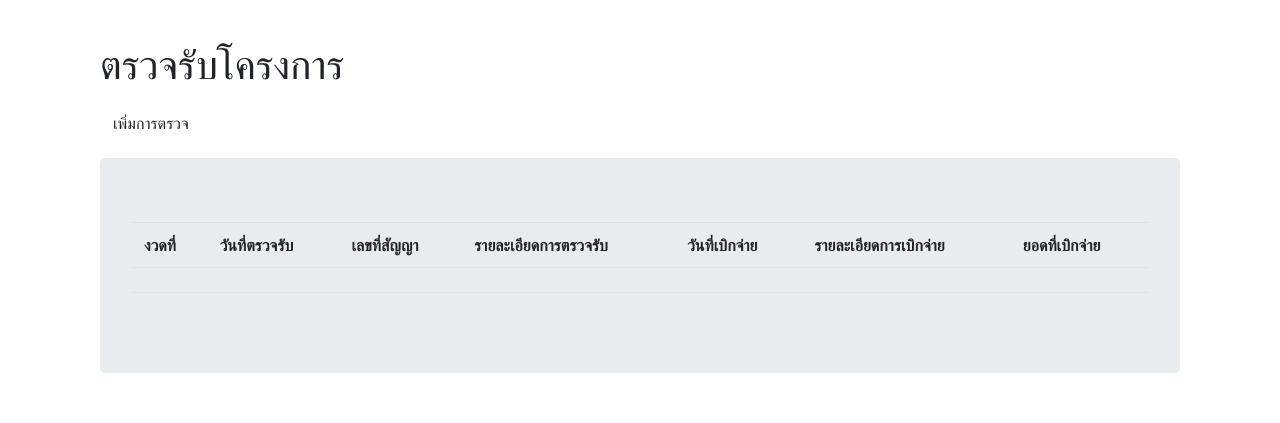
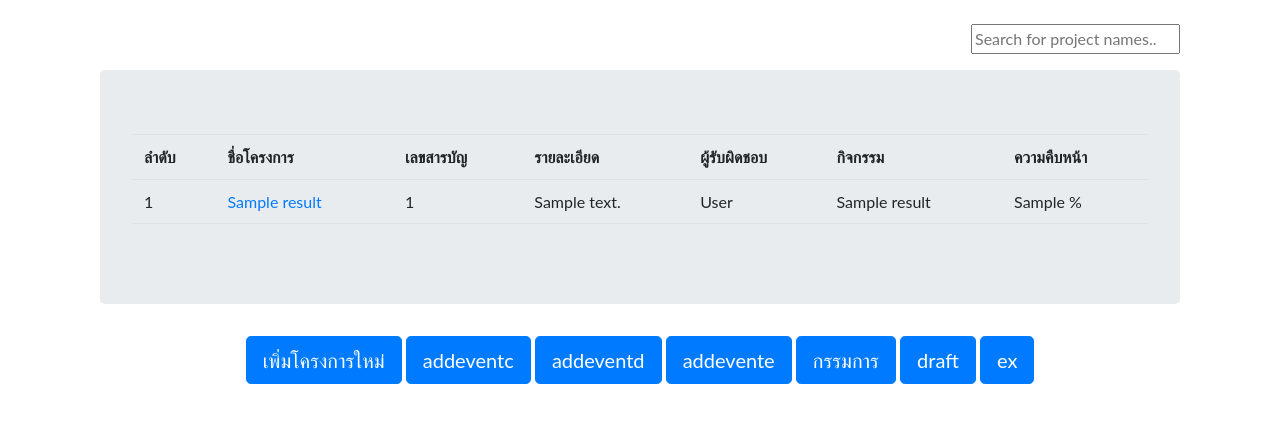
Before and after one commit to nadonez2943/NSM, a Python web app: template templates/check.html in a window 1280 px wide. Shown: the part 93-516 px from the top of the page. Run offline with Jinja, Linux system fonts and the light colour scheme; the template is opened without the code that fills it: most values are stand-ins (such as "Sample title", 1, 10 or a date in 2020); lists and menus that the app fills with data are empty; some libraries are stand-ins or nearby versions.

Commit message:
Update check.html

```diff
--- a/templates/check.html
+++ b/templates/check.html
@@ -2,115 +2,61 @@
   <link rel="stylesheet" href="https://cdnjs.cloudflare.com/ajax/libs/font-awesome/4.7.0/css/font-awesome.min.css">
     {% extends 'layout.html' %}
     {% block body %}
-
-          <p>
-            <br><h1>ตรวจรับโครงการ</h1>
+      <br>
+      <p align="right">
+        <input type="text" id="myInput" onkeyup="myFunction()" placeholder="Search for project names.." title="Type in a name">
       </p>
-
-          <script type="text/javascript">
-           function showDiv(Div) {
-                var x = document.getElementById(Div);
-                    if(x.style.display=="none") {
-                        x.style.display = "block";}
-                    else { x.style.display = "none";}
-            }
-            </script>
-
-             <p><button class="btn" onclick="showDiv('toggle')">เพิ่มการตรวจ</button></p>
-
-            <div id="toggle" style="display:none">
       <div class="jumbotron">
-                    <center><h1>การตรวจงวดงาน</h1></center>
-                    <form action="/addchecks" method="post">
-                    <br>
-                    <div class="row">
-                        <div class="col-25">
-                          <label>งวดที่</label>
-                        </div>
-                        <div class="col-75">
-                            <label><input name="ins_no" value="" type="text" style="width:300px; " placeholder="งวดที่" autocomplete="off" required> </p></label>
-                        </div>
-                    </div>
-                    <div class="row">
-                      <div class="col-25">
-                        <label>วันที่ตรวจรับ</label>
-                      </div>
-                      <div class="col-75">
-                        <label><input name="ins_date" value="" type="date"></input></label>
-                      </div>
-                    </div>
-                    <div class="row">
-                      <div class="col-25">
-                        <label>เลขที่สัญญา</label>
-                      </div>
-                      <div class="col-75">
-                        <label><input name="" value="" type="text" style="width:500px; " placeholder="เลขที่สัญญา" autocomplete="off" required> </p></label>
-                      </div>
-                    </div>
-                    <div class="row">
-                      <div class="col-25">
-                        <label>รายละเอียดการตรวจรับ</label>
-                      </div>
-                      <div class="col-75">
-                        <label><input name="" value="" type="text" style="width:700px; " placeholder="รายละเอียดการตรวจรับ" autocomplete="off" required> </p></label>
-                      </div>
-                    </div>
-                    <div class="row">
-                        <div class="col-25">
-                          <label>วันที่เบิกจ่าย</label>
-                        </div>
-                        <div class="col-75">
-                        <label><input name="" value="" type="date"></input></label>
-                        </div>
-                    </div>
-                    <div class="row">
-                      <div class="col-25">
-                        <label>รายละเอียดการเบิกจ่าย</label>
-                      </div>
-                      <div class="col-75">
-                        <label><input name="" value="" type="text" style="width:700px; " placeholder="รายละเอียดการเบิกจ่าย" autocomplete="off" required> </p></label>
-                      </div>
-                    </div>
-                    <div class="row">
-                      <div class="col-25">
-                        <label>ยอดที่เบิกจ่าย</label>
-                      </div>
-                      <div class="col-75">
-                        <label><input name="" value="" type="text" style="width:700px; " placeholder="ยอดที่เบิกจ่าย" autocomplete="off" required> </p></label>
-                      </div>
-                    </div>
-                 <center><input type="submit" class="btn" value="เพิ่ม"></center>
-                  </div>
-
-                </div>
-            </form>
-            </div>
-
-          <div class="jumbotron">
-            <table class="table" id="">
+        <table class="table" id="customers">
             <tr>
-                  <th>งวดที่</th>
-                  <th>วันที่ตรวจรับ</th>
-                  <th>เลขที่สัญญา</th>
-                  <th>รายละเอียดการตรวจรับ</th>
-                  <th>วันที่เบิกจ่าย</th>
-                  <th>รายละเอียดการเบิกจ่าย</th>
-                  <th>ยอดที่เบิกจ่าย</th>
-
+              <th>ลำดับ</th>
+              <th>ชื่อโครงการ</th>
+              <th>เลขสารบัญ</th>
+              <th>รายละเอียด</th>
+              <th>ผู้รับผิดชอบ</th>
+              <th>กิจกรรม</th>
+              <th>ความคืบหน้า</th>
             </tr>
             {% for result in row %}
             <tr>
-                  <td></td>
-                  <td></td>
-                  <td> </td>
-                  <td></td>
-                  <td></td>
-                  <td></td>
-                  <td></td>
+              <td>{{result['row_num']}}</td>
+              <td><a href = "/project/{{result['pj_id']}}">{{result['pj_name']}}</a></td>
+              <td> {{result['pj_refNumber']}}</td>
+              <td>{{result['pj_detail']}}</td>
+              <td>{{result['user_fullname']}}</td>
+              <td>{{result['ev_name']}}</td>
+              <td>{{result['x']}} %</td>
             </tr>
             {% endfor %}
         </table>
       </div>
-
+      <center>
+      <a class="btn btn-primary btn-lg" href="/addNewProject" role="button">เพิ่มโครงการใหม่</a>
+      <a class="btn btn-primary btn-lg" href="dd" role="button">addeventc</a>
+      <a class="btn btn-primary btn-lg" href="d" role="button"> addeventd</a>
+      <a class="btn btn-primary btn-lg" href="addevente" role="button"> addevente</a>
+      <a class="btn btn-primary btn-lg" href="event" role="button"> กรรมการ</a>
+      <a class="btn btn-primary btn-lg" href="draft" role="button"> draft</a>
+      <a class="btn btn-primary btn-lg" href="addexamine" role="button"> ex</a>
+      </center>
+      <script>
+        function myFunction() {
+          var input, filter, table, tr, td, i, txtValue;
+          input = document.getElementById("myInput");
+          filter = input.value.toUpperCase();
+          table = document.getElementById("customers");
+          tr = table.getElementsByTagName("tr");
+          for (i = 0; i < tr.length; i++) {
+            td = tr[i].getElementsByTagName("td")[1];
+            if (td) {
+              txtValue = td.textContent || td.innerText;
+              if (txtValue.toUpperCase().indexOf(filter) > -1) {
+                tr[i].style.display = "";
+              } else {
+                tr[i].style.display = "none";
+              }
+            }
+          }
+        }
+        </script>
     {% endblock %}
-</html>
```
Lines whose indentation alone changed are shown as unchanged.
